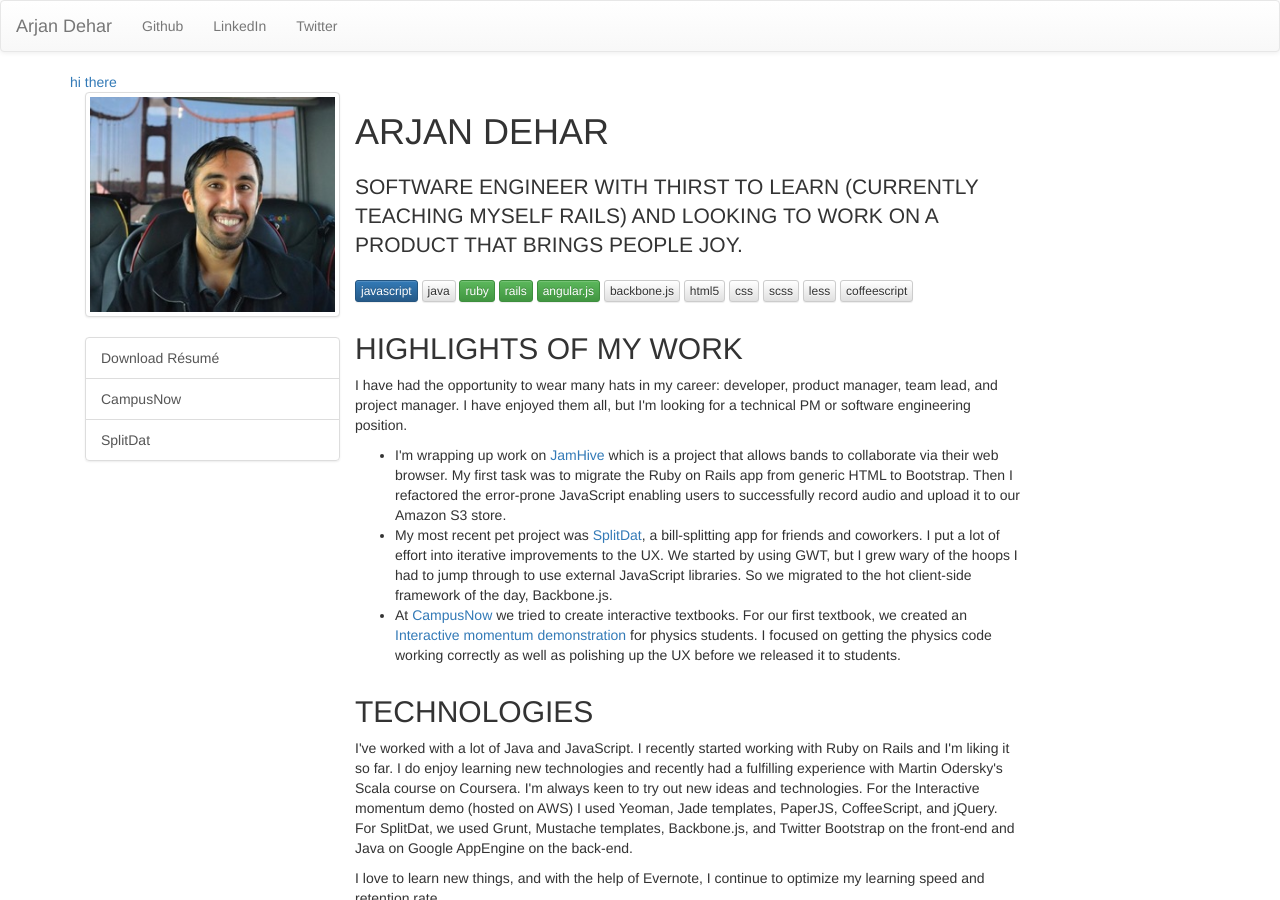
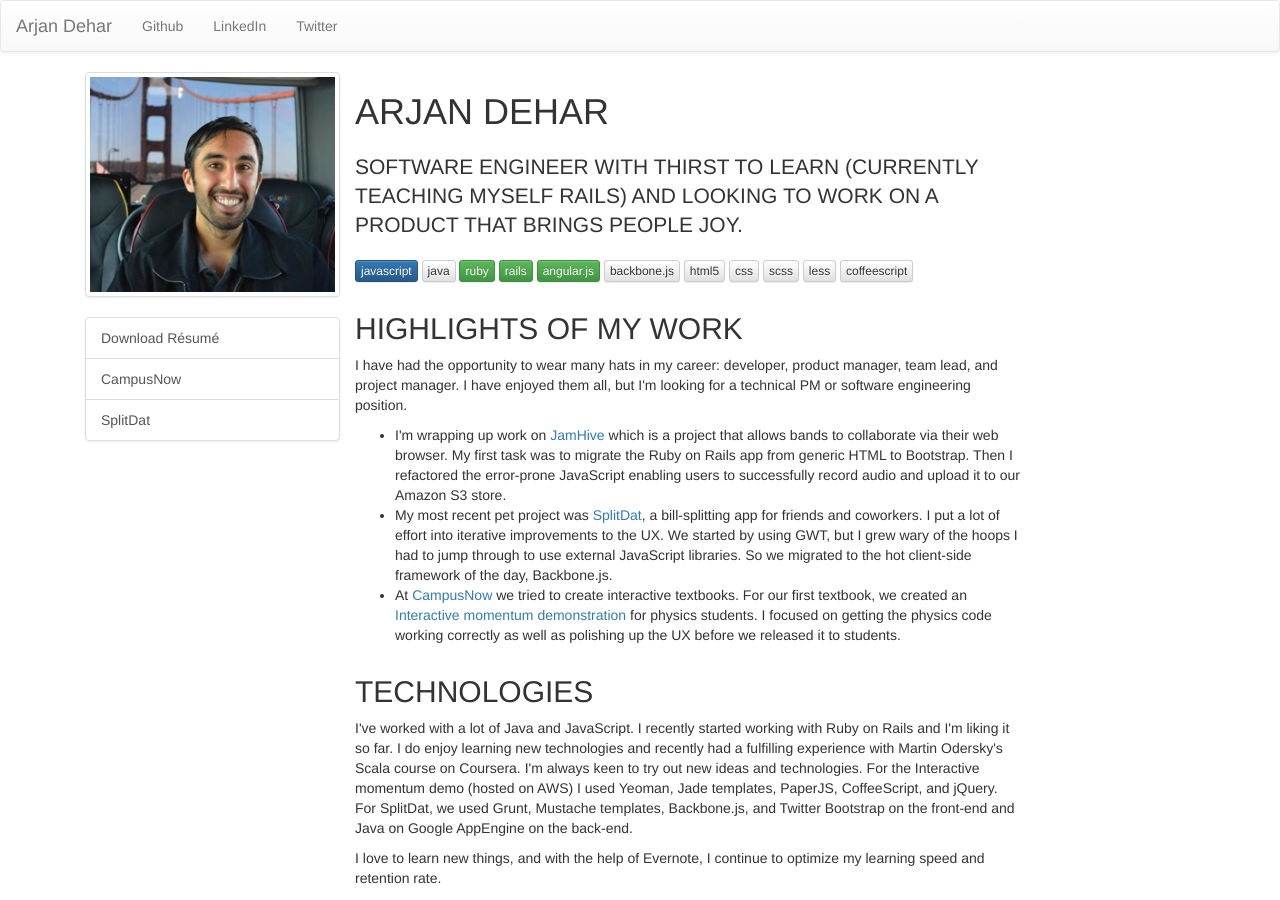
Before and after one commit to arjand/arjand.github.io, a Jekyll site: the page built from index.html, in a window 1280 px wide and 900 px high. Built offline with Jekyll 4.4.1, drawn with Linux system fonts in a browser that asks for light colours; nearby versions of some CDN libraries; Markdown is read by kramdown in place of the engine named in the settings.

Commit message:
remove rogue 'hi there' link

```diff
--- a/index.html
+++ b/index.html
@@ -2,7 +2,6 @@
 layout: default
 title: Arjan Dehar
 ---
-<a href="{% post_url 2013-09-19-welcome-to-jekyll %}">hi there</a>
 
 <div id="profile">
 	<div class="col-lg-3 col-md-3" id="profile-left">
```
